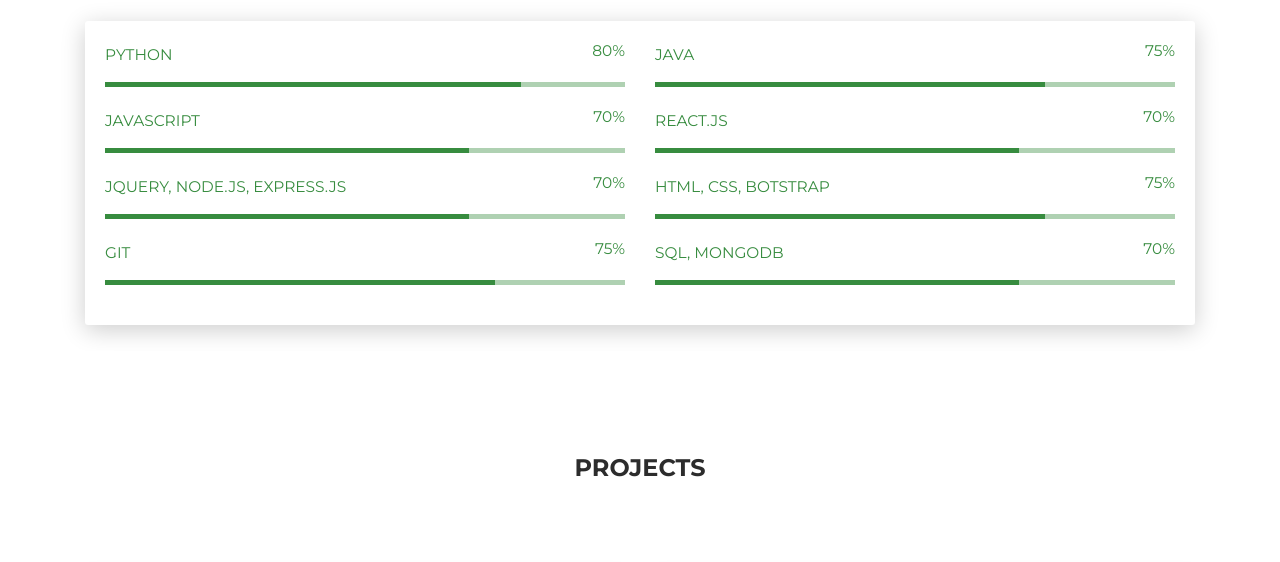
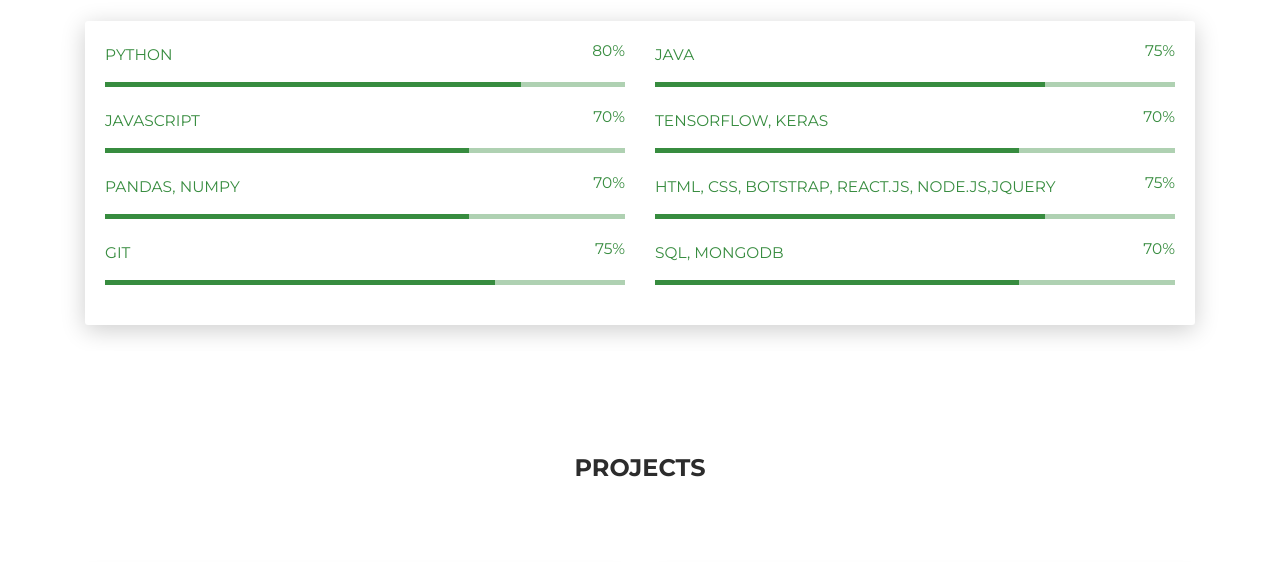
Before and after one commit to Rahulpreet7/Rahulpreet7.github.io, a plain HTML site: page index.html in a window 1280 px wide. Shown: the part 1138-1700 px from the top of the page. Drawn offline with Linux system fonts and the light colour scheme.

Commit message:
Update index.html

```diff
--- a/index.html
+++ b/index.html
@@ -134,20 +134,20 @@
             </div>
           </div>
           <div class="col-md-6">
-            <div class="progress-container progress-primary"><span class="progress-badge">REACT.JS</span>
+            <div class="progress-container progress-primary"><span class="progress-badge">TENSORFLOW, KERAS</span>
               <div class="progress">
                 <div class="progress-bar progress-bar-primary" data-aos="progress-full" data-aos-offset="10" data-aos-duration="2000" role="progressbar" aria-valuenow="60" aria-valuemin="0" aria-valuemax="100" style="width: 70%;"></div><span class="progress-value">70%</span>
               </div>
             </div>
           </div><div class="col-md-6">
-            <div class="progress-container progress-primary"><span class="progress-badge">JQUERY, NODE.JS, EXPRESS.JS</span>
+            <div class="progress-container progress-primary"><span class="progress-badge">PANDAS, NUMPY</span>
               <div class="progress">
                 <div class="progress-bar progress-bar-primary" data-aos="progress-full" data-aos-offset="10" data-aos-duration="2000" role="progressbar" aria-valuenow="60" aria-valuemin="0" aria-valuemax="100" style="width: 70%;"></div><span class="progress-value">70%</span>
               </div>
             </div>
           </div>
           <div class="col-md-6">
-            <div class="progress-container progress-primary"><span class="progress-badge">HTML, CSS, BOTSTRAP</span>
+            <div class="progress-container progress-primary"><span class="progress-badge">HTML, CSS, BOTSTRAP, REACT.JS, NODE.JS,JQUERY</span>
               <div class="progress">
                 <div class="progress-bar progress-bar-primary" data-aos="progress-full" data-aos-offset="10" data-aos-duration="2000" role="progressbar" aria-valuenow="60" aria-valuemin="0" aria-valuemax="100" style="width: 75%;"></div><span class="progress-value">75%</span>
               </div>
```
